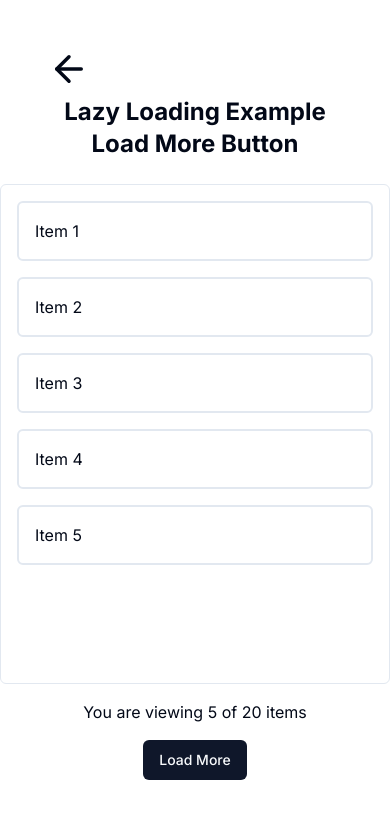
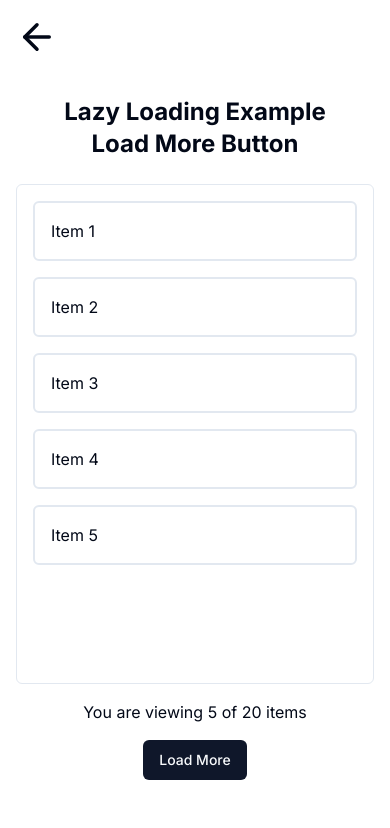
Before and after one commit to aziznal/nextjs-tanstack-query-lazy-loading, a Next.js app: page /load-more-button-example in a window 390 px wide. Shown: the top 828 px of the page. Built offline with nearby package versions, Linux system fonts and the light colour scheme.

Commit message:
improve responsiveness

```diff
--- a/app/load-more-button-example/page.tsx
+++ b/app/load-more-button-example/page.tsx
@@ -31,8 +31,11 @@ export default function LoadMoreButtonInfiniteScrollPage() {
   };
 
   return (
-    <div className="flex flex-col items-center justify-center min-h-[100dvh] mx-auto w-full sm:w-[500px] py-24">
-      <Link className="fixed top-12 left-12 hover:underline" href="/">
+    <div className="flex flex-col items-center justify-center min-h-[100dvh] mx-auto w-full sm:w-[500px] py-24 px-4">
+      <Link
+        className="absolute top-4 left-4 sm:fixed sm:top-12 sm:left-12 hover:underline"
+        href="/"
+      >
         <LucideArrowLeft size="42" />
       </Link>
 
--- a/app/page.tsx
+++ b/app/page.tsx
@@ -2,7 +2,7 @@ import Link from "next/link";
 
 export default function Home() {
   return (
-    <div className="flex justify-center items-center h-full gap-2">
+    <div className="flex flex-col justify-center items-center h-full gap-8 sm:flex-row">
       <LazyLoadingType link="/load-more-button-example">
         {`"Load More"`} button
       </LazyLoadingType>
```
